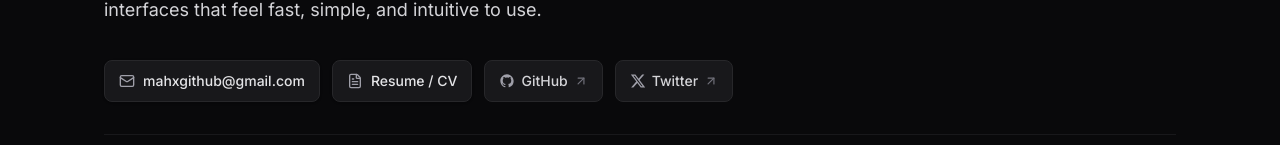
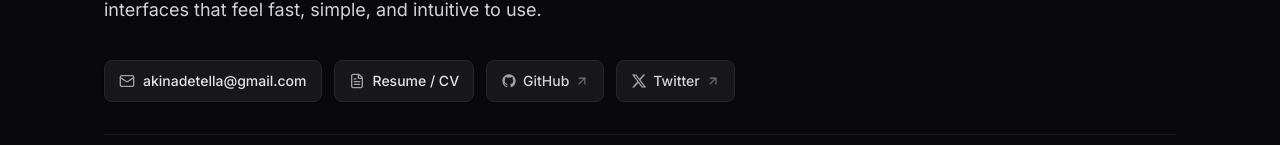
Before and after one commit to mahmudbuilds/portfolio, a React (Vite) app: page / in a window 1280 px wide. Shown: the part 347-492 px from the top of the page. Built offline with nearby package versions, Linux system fonts and the light colour scheme.

Commit message:
Updated some contact info

```diff
--- a/src/data/portfolioData.ts
+++ b/src/data/portfolioData.ts
@@ -7,10 +7,10 @@ export const developerBio = {
   tagline: "Building clean, fast, and reliable web applications.",
   bio: "Full-stack software engineer building reliable web applications and tools with React, Next.js, TypeScript, Python, and Convex. Creator of Resonance (AI voice generator & voice cloning platform), Inventry (warehouse logistics system), and Flow Batch Automator (Chrome automation extension). Focused on clean code, great user experience, and practical software that solves real problems.",
   location: "Nigeria · Remote / Global",
-  email: "mahxgithub@gmail.com",
+  email: "akinadetella@gmail.com",
   github: "https://github.com/mahmudbuilds",
   twitter: "https://x.com/mahmudbuilds",
-  instagram: "https://instagram.com/mahmudbuilds",
+  instagram: "https://instagram.com/mahmudtella_",
   availability: "Available for engineering roles",
 };
 
@@ -212,7 +212,7 @@ export const projectsData: Project[] = [
       keyTechnicalChallenge: "Keeping animations completely smooth without any lag or dropped frames.",
       solutionEngineered: "Used GPU-accelerated styling and lightweight state management so the interface stays snappy."
     },
-    liveUrl: "https://github.com/mahmudbuilds/vesper",
+    liveUrl: "https://vesper--ai.vercel.app",
     githubUrl: "https://github.com/mahmudbuilds/vesper",
     featured: false,
     accentHex: "#818cf8"
```
